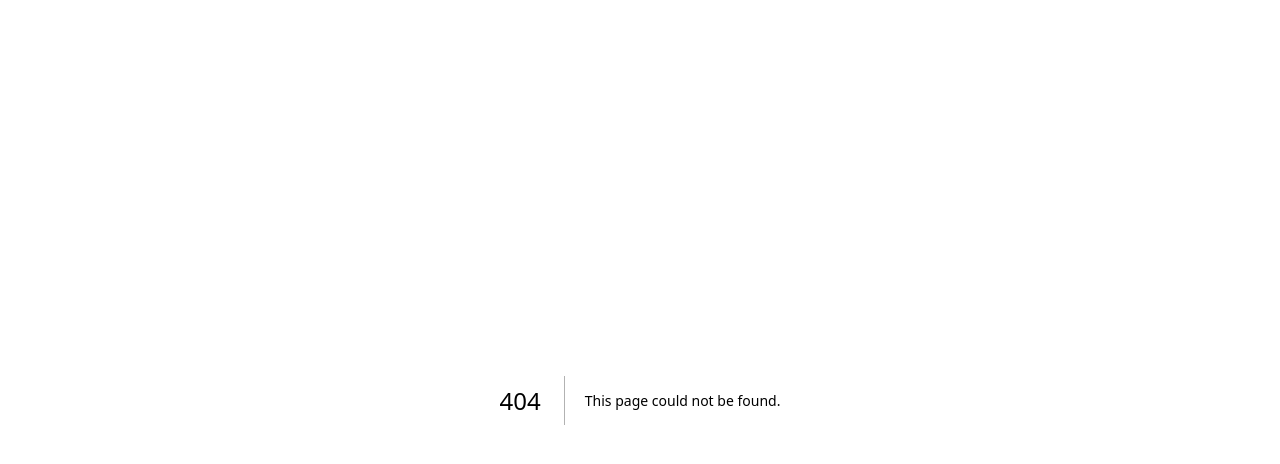
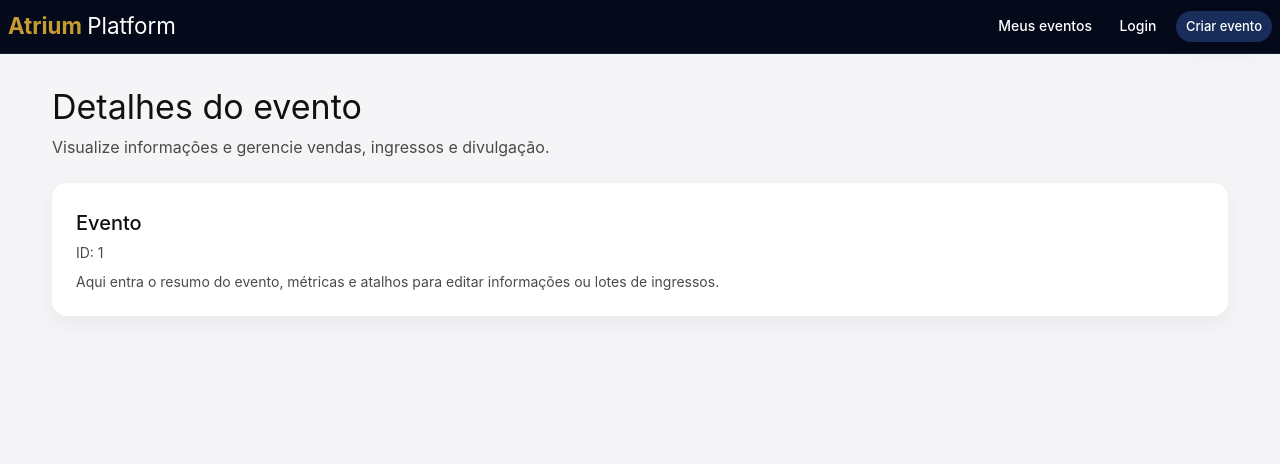
Before and after one commit to devMatheusF/atrio, a Next.js app: page /meus-eventos/1 in a window 1280 px wide. Before the commit this address had no page. Shown: the top 464 px of the page. Built offline with nearby package versions, Linux system fonts and the light colour scheme.

Commit message:
feat: create index and show pages for my events

```diff
--- /dev/null
+++ b/app/(with-header)/(user)/meus-eventos/[id]/page.tsx
@@ -0,0 +1,49 @@
+"use client";
+
+import { Box, Container, Stack, Typography } from "@mui/material";
+import { useParams } from "next/navigation";
+
+import { Session } from "@/app/shared/components/Session";
+import { colors } from "@/app/theme/tokens/colors";
+import { spacing } from "@/app/theme/tokens/spacing";
+
+export default function MeusEventosDetalhePage() {
+  const params = useParams<{ id: string }>();
+  const eventId = params?.id;
+
+  return (
+    <Box
+      sx={{
+        bgcolor: colors.background.default,
+        minHeight: "100vh",
+        pb: `${spacing.xl}px`,
+      }}
+    >
+      <Container sx={{ py: `${spacing.xl}px` }}>
+        <Stack sx={{ gap: `${spacing.lg}px` }}>
+          <Stack sx={{ gap: `${spacing.sm}px` }}>
+            <Typography variant="h4" sx={{ color: colors.text.primary }}>
+              Detalhes do evento
+            </Typography>
+            <Typography variant="body1" sx={{ color: colors.text.secondary }}>
+              Visualize informações e gerencie vendas, ingressos e divulgação.
+            </Typography>
+          </Stack>
+
+          <Session>
+            <Typography variant="h6" sx={{ color: colors.text.primary, mb: `${spacing.xs}px` }}>
+              Evento
+            </Typography>
+            <Typography variant="body2" sx={{ color: colors.text.secondary, mb: `${spacing.sm}px` }}>
+              {eventId ? `ID: ${eventId}` : "Selecione um evento para ver os detalhes."}
+            </Typography>
+            <Typography variant="body2" sx={{ color: colors.text.secondary }}>
+              Aqui entra o resumo do evento, métricas e atalhos para editar informações ou lotes de
+              ingressos.
+            </Typography>
+          </Session>
+        </Stack>
+      </Container>
+    </Box>
+  );
+}
--- /dev/null
+++ b/app/(with-header)/(user)/meus-eventos/page.tsx
@@ -0,0 +1,54 @@
+"use client";
+
+import { Box, Container, Stack, Typography } from "@mui/material";
+
+import { MyEventsSection, WelcomeActions } from "@/app/components/meus-eventos";
+import { colors } from "@/app/theme/tokens/colors";
+import { spacing } from "@/app/theme/tokens/spacing";
+
+export default function MeusEventosPage() {
+  const mockEvents = [
+    {
+      id: "1",
+      name: "Conferência Luz e Vida 2024",
+      date: "12 de maio de 2024 às 19h",
+      location: "Igreja Esperança Viva, São Paulo - SP",
+      status: "published",
+      tickets: { available: 120, sold: 80 },
+    },
+    {
+      id: "2",
+      name: "Noite de Louvor e Adoração",
+      date: "25 de junho de 2024 às 20h",
+      location: "Online (YouTube / Zoom)",
+      status: "closed",
+      tickets: { available: 0, sold: 240 },
+    },
+  ];
+
+  return (
+    <Box
+      sx={{
+        bgcolor: colors.background.default,
+        minHeight: "100vh",
+        pb: `${spacing.xl}px`,
+      }}
+    >
+      <Container sx={{ py: `${spacing.xl}px` }}>
+        <Stack sx={{ gap: `${spacing.lg}px` }}>
+          <Stack sx={{ gap: `${spacing.sm}px` }}>
+            <Typography variant="h4" sx={{ color: colors.text.primary }}>
+              Meus eventos
+            </Typography>
+            <Typography variant="body1" sx={{ color: colors.text.secondary }}>
+              Acompanhe e gerencie os eventos que você está promovendo.
+            </Typography>
+          </Stack>
+
+          <WelcomeActions userName="Matheus" />
+          <MyEventsSection events={mockEvents} />
+        </Stack>
+      </Container>
+    </Box>
+  );
+}
```
